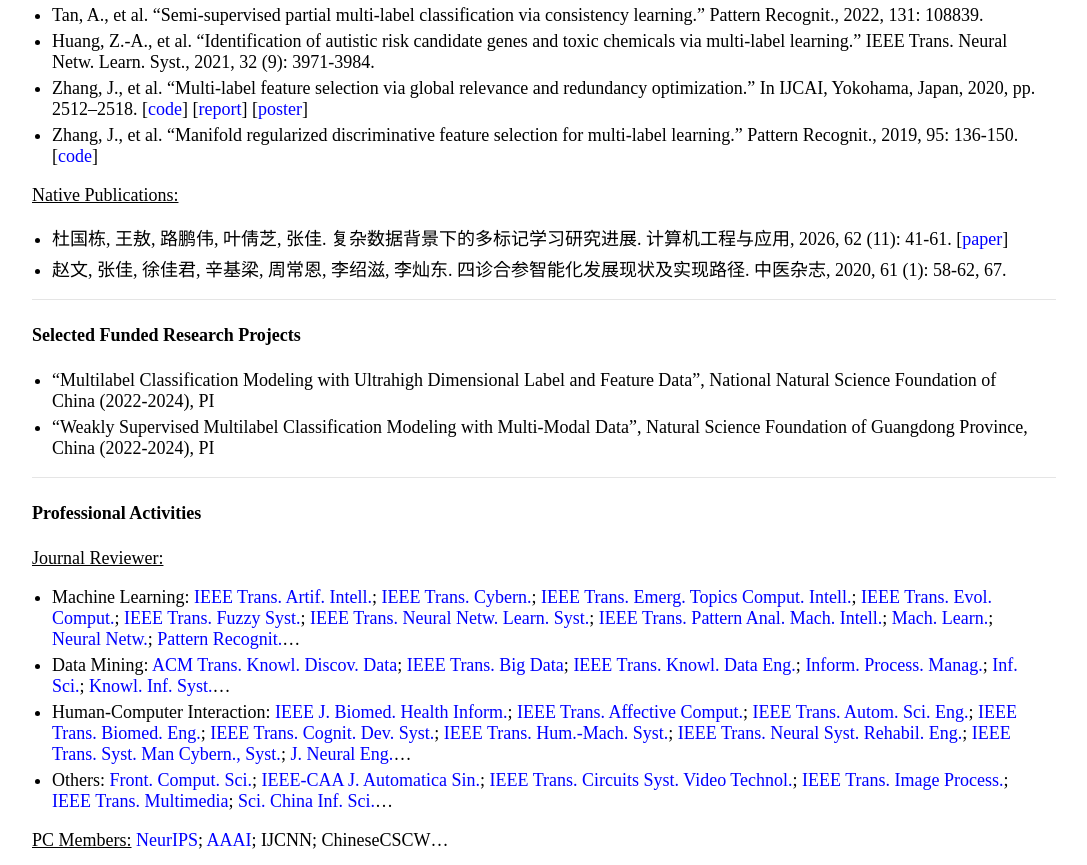
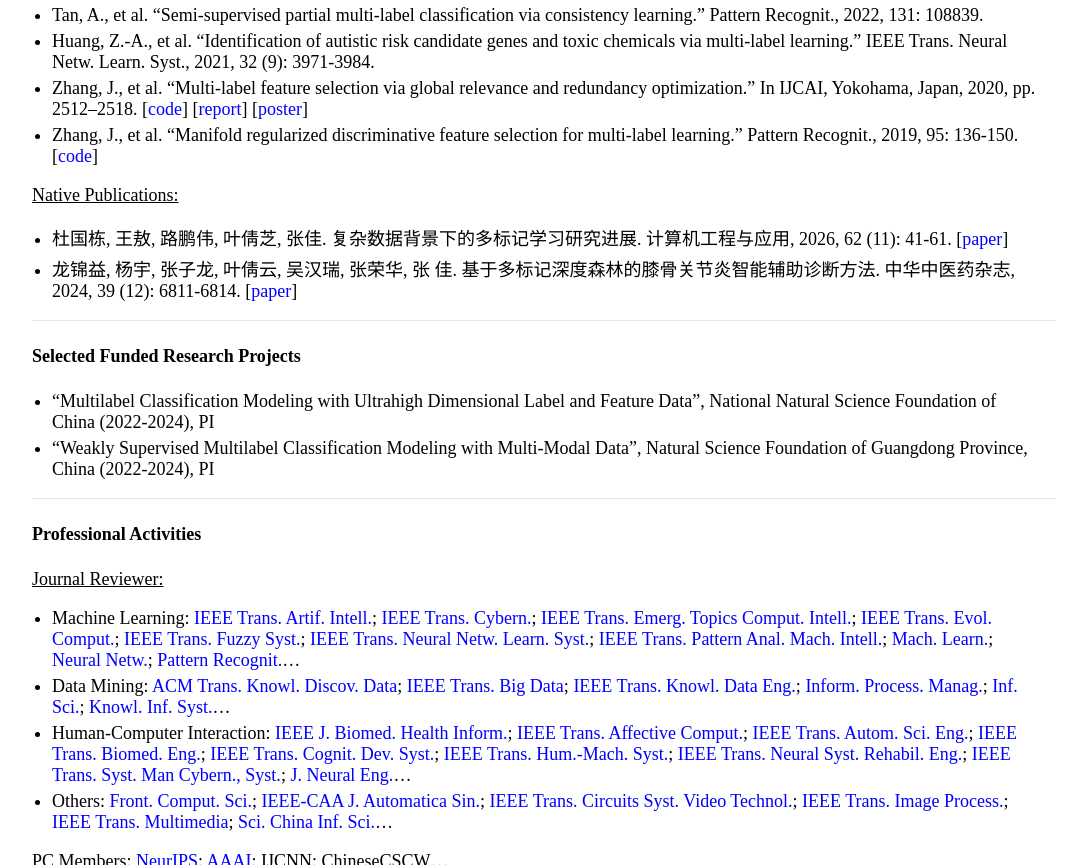
Before and after one commit to jiazhang-ml/jiazhang-ml.github.io, a Jekyll site: the page built from index.md, in a window 1280 px wide and 900 px high, scrolled down 1200 px, cut to the strip 0-865 px from the top of the window. Shown: the whole strip, without its empty margins (96-1183 px from the left). Built offline with Jekyll 4.4.1, drawn with Linux system fonts in a browser that asks for light colours.

Commit message:
Update index.md

```diff
--- a/index.md
+++ b/index.md
@@ -40,7 +40,7 @@ Email: [jiazhang@jnu.edu.cn](mailto:jiazhang@jnu.edu.cn)
 
 <u>Native Publications:</u>
 * 杜国栋, 王敖, 路鹏伟, 叶倩芝, 张佳. 复杂数据背景下的多标记学习研究进展. 计算机工程与应用, 2026, 62 (11): 41-61. [[paper](SMLL.pdf)]
-* 赵文, 张佳, 徐佳君, 辛基梁, 周常恩, 李绍滋, 李灿东. 四诊合参智能化发展现状及实现路径. 中医杂志, 2020, 61 (1): 58-62, 67.
+* 龙锦益, 杨宇, 张子龙, 叶倩云, 吴汉瑞, 张荣华, 张 佳. 基于多标记深度森林的膝骨关节炎智能辅助诊断方法. 中华中医药杂志, 2024, 39 (12): 6811-6814. [[paper](MLDF.pdf)]
 
 ---
 
```
